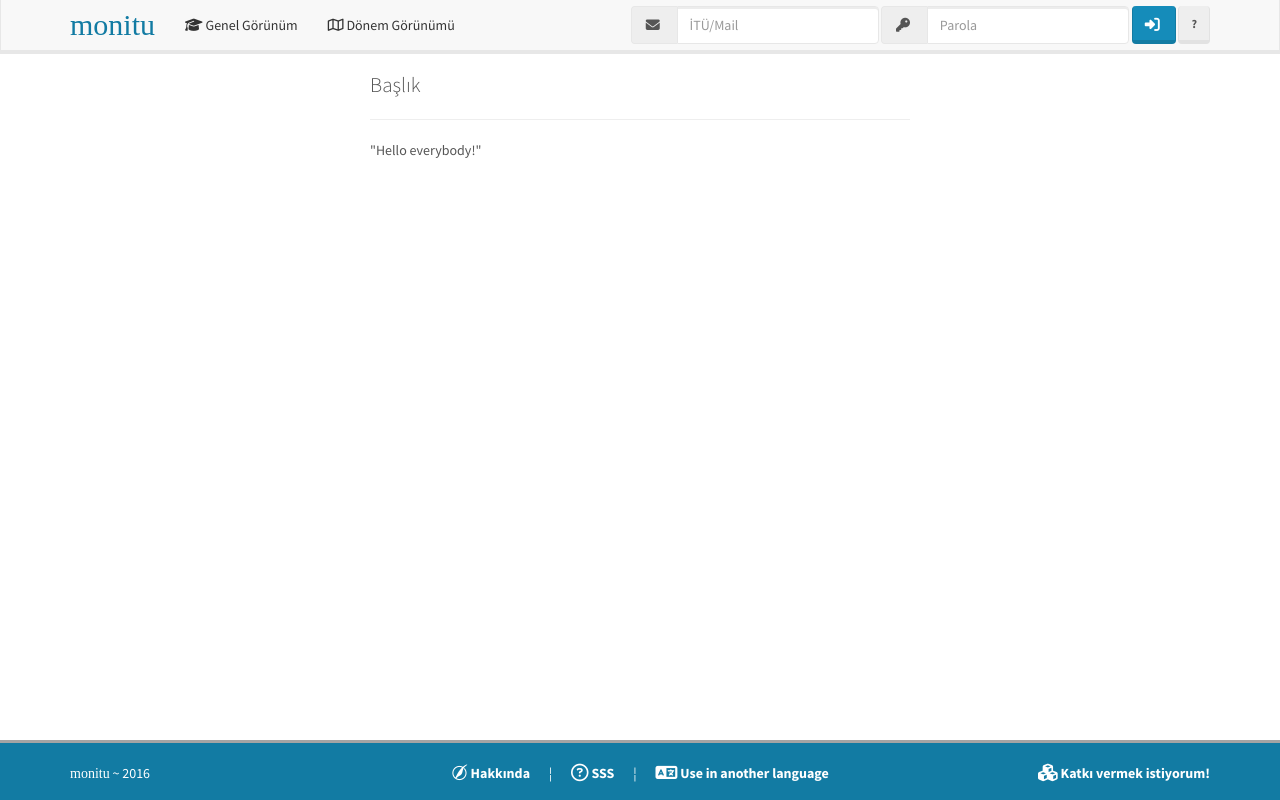
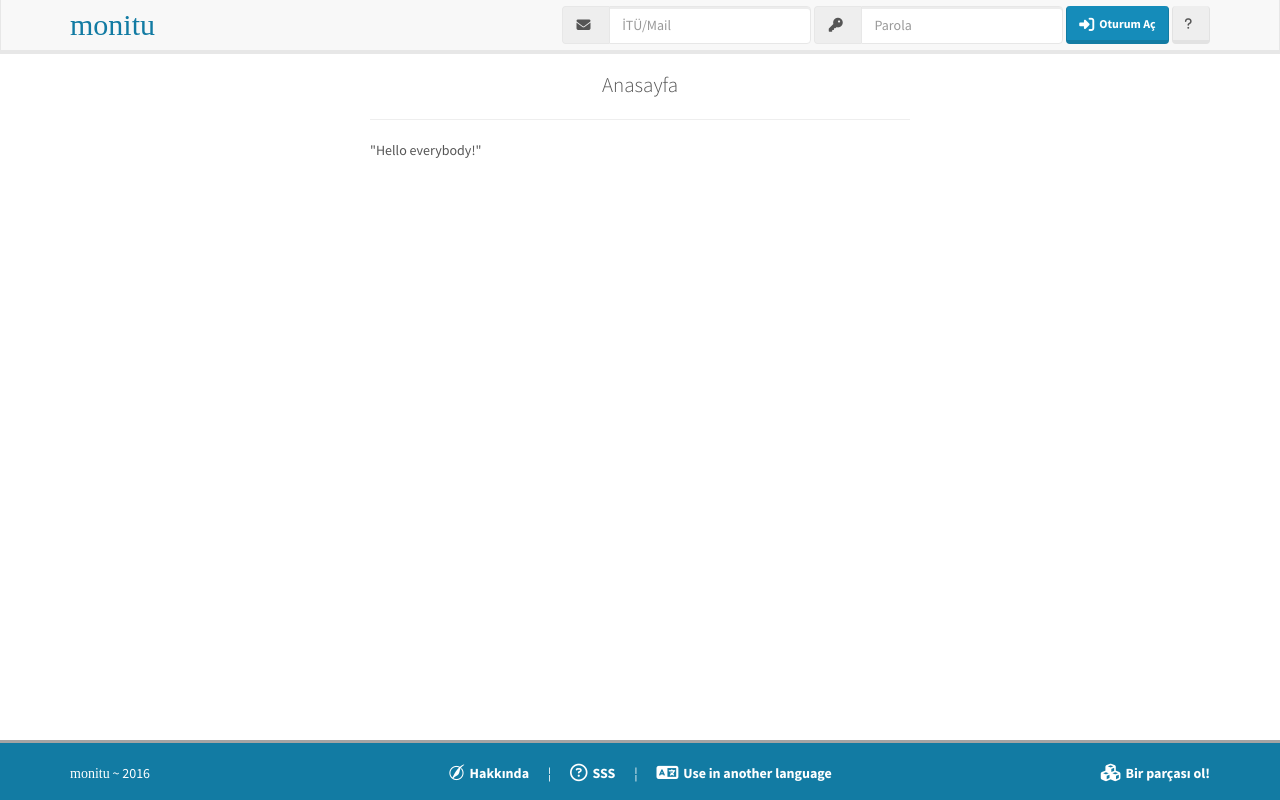
Before and after one commit to bilbeyt/monitu, a Django app: template monitu/templates/home.html in a window 1280 px wide. Run offline with Django 3.2, Linux system fonts and the light colour scheme; the template is opened without the code that fills it, so the values that code supplies are empty; some libraries are stand-ins or nearby versions; some web fonts are replaced.

Commit message:
Design improvements.

```diff
--- a/monitu/static/css/navbar-fixed-top.css
+++ b/monitu/static/css/navbar-fixed-top.css
@@ -20,5 +20,5 @@ body {
 }
 
 i {
-  margin-right: 3px;
+  margin-right: 5px;
 }
--- a/monitu/templates/base.html
+++ b/monitu/templates/base.html
@@ -41,8 +41,12 @@
         </div>
         <div id="navbar" class="navbar-collapse collapse">
           <ul class="nav navbar-nav">
-            <li class="active"><a href="#"><i class="fa fa-graduation-cap" aria-hidden="true"></i>Genel Görünüm</a></li>
-            <li class="active"><a href="#about"><i class="fa fa-map-o" aria-hidden="true"></i>Dönem Görünümü</a></li>
+            {% if user.is_authenticated %}
+                <li class="active"><a href="#"><i class="fa fa-lg fa-graduation-cap" aria-hidden="true"></i>Genel Görünüm</a></li>
+                <li class=""><a href="#about"><i class="fa fa-lg fa-map-o" aria-hidden="true"></i>Dönem Görünümü</a></li>
+            {% else %}
+
+            {% endif %}
             <!--<li class="dropdown">-->
               <!--<a href="#" class="dropdown-toggle" data-toggle="dropdown" role="button" aria-haspopup="true" aria-expanded="false">Dropdown <span class="caret"></span></a>-->
               <!--<ul class="dropdown-menu">-->
@@ -57,18 +61,24 @@
             <!--</li>-->
           </ul>
           <ul class="nav navbar-nav navbar-right">
-                 <form class="navbar-form" role="search">
+                 {% if user.is_authenticated %}
+                     <li class="active"><a>Hoşgeldin {{ user.first_name }}!</a></li>
+                     <li><p class="navbar-btn"><a class="btn btn-primary"><i class="fa fa-lg fa-sign-out" aria-hidden="true"></i>Oturumu Kapat</a></p></li>
+                 {% else %}
+                     <form class="navbar-form" method="post" action=".">
+                        {% csrf_token %}
                         <div class="input-group">
                             <span class="input-group-addon"><i class="fa fa-envelope fa-fw"></i></span>
                             <input type="text" class="form-control" name="username" placeholder="İTÜ/Mail">
                         </div>
                         <div class="input-group">
                             <span class="input-group-addon"><i class="fa fa-key fa-fw"></i></span>
-                        <input type="text" class="form-control" name="password" placeholder="Parola">
+                            <input type="password" class="form-control" name="password" placeholder="Parola">
                         </div>
-                    <button type="submit" class="btn btn btn-primary"><i class="fa fa-lg fa-sign-in" aria-hidden="true"></i></button>
-                    <button class="btn btn btn-default">?</button>
+                        <button type="submit" class="btn btn-primary"><i class="fa fa-lg fa-sign-in" aria-hidden="true"></i>Oturum Aç</button>
+                        <button class="btn btn-default"><i class="fa fa-question" aria-hidden="true"></i></button>
                     </form>
+                 {% endif %}
           </ul>
         </div><!--/.nav-collapse -->
       </div>
@@ -76,7 +86,7 @@
 
     <div class="container">
         <div class="col-md-6 col-md-offset-3">
-            <p class="lead">Başlık</p>
+            <p class="lead text-center">{% block bodytitle %} {% endblock %}</p>
             <hr>
             {% block content %} {% endblock %}
         </div>
@@ -109,8 +119,12 @@
                        data-html="true"
                        data-original-title="hello 1-2-3"
                        style="color: white;"
-                       data-content="<div><p><i class='fa fa-fw fa-github' aria-hidden='true'></i> asdf</p><p><i class='fa fa-fw fa-coffee' aria-hidden='true'></i> bsdf</p></div>">
-                           <b><i class="fa fa-lg fa-cubes" aria-hidden="true"></i>Katkı vermek istiyorum!</b>
+                       data-content="<div>
+                                        <p><i class='fa fa-fw fa-github' aria-hidden='true'></i><b>monitu geliştiricilerine bir kahve ısmarla!</b></p>
+                                        <p>Kahve ısmarlayarak bir teşekkür edebilir, geliştiricilere motivasyon sağlayabilirsin.</p>
+                                        <p><i class='fa fa-fw fa-coffee' aria-hidden='true'></i> bsdf</p>
+                                    </div>">
+                           <b><i class="fa fa-lg fa-cubes" aria-hidden="true"></i>Bir parçası ol!</b>
                     </a>
                 </div>
             </div>
```
Also changed, not shown: monitu/templates/registration/registration_form.html (+8 -0 lines). Lines whose indentation alone changed are shown as unchanged.
